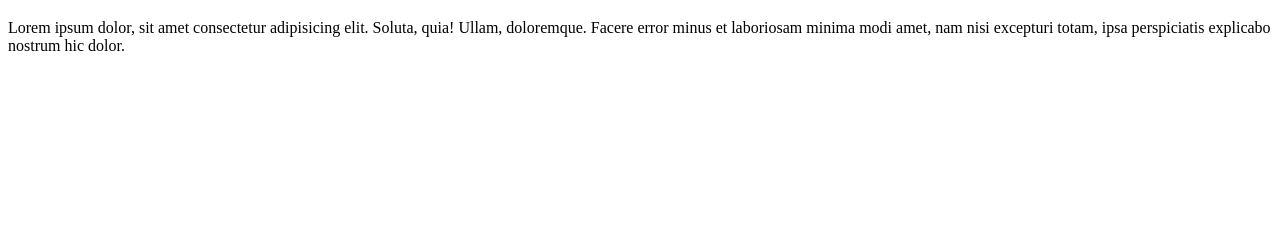
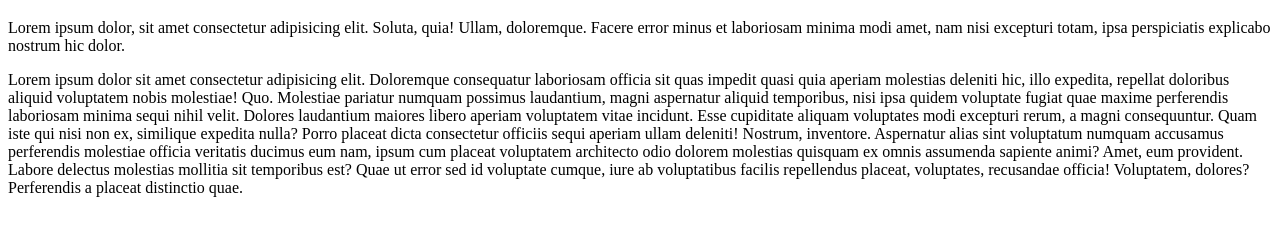
Before and after one commit to JITHINSATHYAN52/clone-2, a plain HTML site: page index.html in a window 1280 px wide. Shown: the part 61-292 px from the top of the page. Drawn offline with Linux system fonts and the light colour scheme.

Commit message:
initialise

```diff
--- a/index.html
+++ b/index.html
@@ -8,6 +8,11 @@
 <body>
     <h1>hello world</h1>
     <p>Lorem ipsum dolor, sit amet consectetur adipisicing elit. Soluta, quia! Ullam, doloremque. Facere error minus et laboriosam minima modi amet, nam nisi excepturi totam, ipsa perspiciatis explicabo nostrum hic dolor.</p>
+    <p>Lorem ipsum dolor sit amet consectetur adipisicing elit. Doloremque consequatur laboriosam officia sit quas impedit quasi quia aperiam molestias deleniti hic, illo expedita, repellat doloribus aliquid voluptatem nobis molestiae! Quo.
+    Molestiae pariatur numquam possimus laudantium, magni aspernatur aliquid temporibus, nisi ipsa quidem voluptate fugiat quae maxime perferendis laboriosam minima sequi nihil velit. Dolores laudantium maiores libero aperiam voluptatem vitae incidunt.
+    Esse cupiditate aliquam voluptates modi excepturi rerum, a magni consequuntur. Quam iste qui nisi non ex, similique expedita nulla? Porro placeat dicta consectetur officiis sequi aperiam ullam deleniti! Nostrum, inventore.
+    Aspernatur alias sint voluptatum numquam accusamus perferendis molestiae officia veritatis ducimus eum nam, ipsum cum placeat voluptatem architecto odio dolorem molestias quisquam ex omnis assumenda sapiente animi? Amet, eum provident.
+    Labore delectus molestias mollitia sit temporibus est? Quae ut error sed id voluptate cumque, iure ab voluptatibus facilis repellendus placeat, voluptates, recusandae officia! Voluptatem, dolores? Perferendis a placeat distinctio quae.</p>
 
 </body>
 </html>
```
